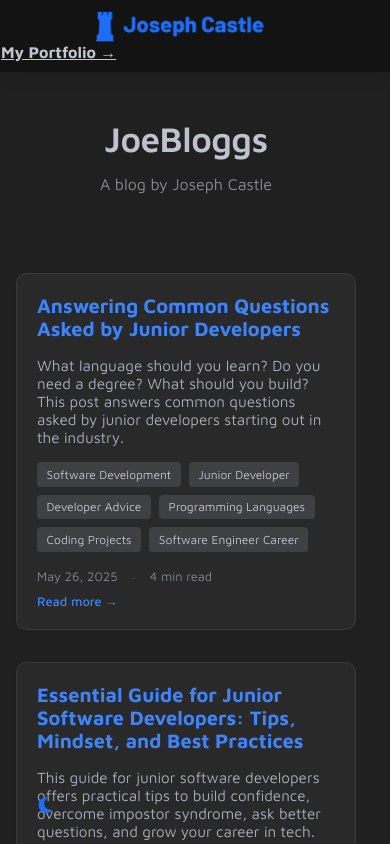
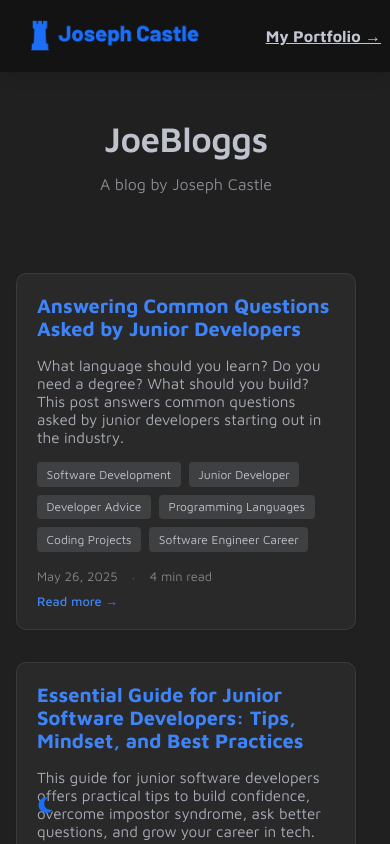
Before and after one commit to JoeCastle/JoeBloggsV3, a Next.js app: page / in a window 390 px wide. Built offline with nearby package versions, Linux system fonts and the light colour scheme; no server answers.

Commit message:
Styling fixes.

```diff
--- a/src/scss/component/navbar.scss
+++ b/src/scss/component/navbar.scss
@@ -1,12 +1,4 @@
 @use '../shared/variables.scss' as *;
-
-@media (max-width: $mobile-max-width-breakpoint) {
-
-    /* On small screens, the nav menu spans the full width of the screen. Leave a space for it. */
-    body {
-        padding-top: 50px;
-    }
-}
 
 @media (min-width: $mobile-min-width-breakpoint) {
     nav.navbar li {
@@ -29,14 +21,9 @@ nav.navbar {
     justify-content: center;
     width: 100%;
     min-height: 70px;
-    //padding: 5px 0px;
     margin-bottom: 0px;
     border-radius: 0px;
     box-shadow: 1px 2px 18px rgba(0, 0, 0, 0.1);
-
-    @media (max-width: $mobile-max-width-breakpoint) {
-        flex-direction: column;
-    }
 
     h1 {
         margin: 0px;
@@ -50,43 +37,22 @@ nav.navbar {
         display: flex;
         flex-direction: row;
         flex-wrap: nowrap;
+        max-width: $content-max-width + 19px; //Added 19px to account for scrollbar.
         width: 100%;
-        max-width: $content-max-width + 19px; //Added 19px to account for scrollbar.
-        margin-right: 19px;
-        margin-left: 0px;
-
-        @media (max-width: $mobile-max-width-breakpoint) {
-            flex-direction: column;
-            margin-right: 0px;
-        }
+        padding: 0px;
+        margin: 0px;
+        justify-content: space-between;
+        align-items: center;
+        margin: 0px 10px;
 
         .navbar-nav {
             display: flex !important;
             flex-direction: row;
-
-            @media (max-width: $mobile-max-width-breakpoint) {
-                width: 100%;
-                flex-direction: column;
-                margin-left: 7px;
-                text-align: center;
-            }
         }
 
         .navbar-header {
             display: flex;
             align-items: center;
-
-            @media (max-width: $mobile-max-width-breakpoint) {
-                display: flex;
-                align-items: center;
-                justify-content: space-between;
-                width: 100%;
-            }
-
-            @media (max-width: 400px) {
-                flex-wrap: wrap;
-                justify-content: center;
-            }
 
             h1 {
                 margin: 0px;
@@ -117,29 +83,11 @@ nav.navbar {
                 justify-content: flex-end;
             }
 
-            //Below mobile width
-            @media (max-width: $mobile-max-width-breakpoint) {
-                margin-left: 0px;
-                flex-basis: unset;
-            }
-
-            li {
-                @media (max-width: $mobile-max-width-breakpoint) {
-                    display: flex;
-                    justify-content: center;
-                }
-            }
-
             a {
                 cursor: pointer;
                 position: relative;
                 text-decoration: none;
                 font-size: 18px;
-
-                @media (max-width: $mobile-max-width-breakpoint) {
-                    padding: 10px 20px;
-                    font-size: 18px;
-                }
             }
 
             @media (min-width: $mobile-min-width-breakpoint) {
--- a/src/scss/shared/theme.scss
+++ b/src/scss/shared/theme.scss
@@ -86,6 +86,7 @@ will-change: $properties;
     }
 }
 
+// === NAVBAR THEME MIXIN ===
 @mixin navbar-theme($is-dark) {
     $background: if($is-dark, $dark-navbar-background-colour, $light-secondary-background-colour);
     $font-colour: if($is-dark, $dark-navbar-font-colour, $light-navbar-font-colour);
@@ -213,6 +214,7 @@ will-change: $properties;
     }
 }
 
+// === CODE BLOCK TRANSITION ===
 .hljs,
 .hljs-comment,
 .hljs-quote,
--- a/src/scss/site.scss
+++ b/src/scss/site.scss
@@ -36,24 +36,13 @@
     border-radius: 0px;
 }
 
-// html, body {
-//     height: 100%;
-// }
-
 html,
 body,
 #react-app,
-.container-fluid,
 #page-parent {
-    //height: 100%;
     padding: 0px;
     margin: 0px;
 }
-
-.container-fluid {
-    width: 100%;
-}
-
 
 html {
     height: 100%;
```
